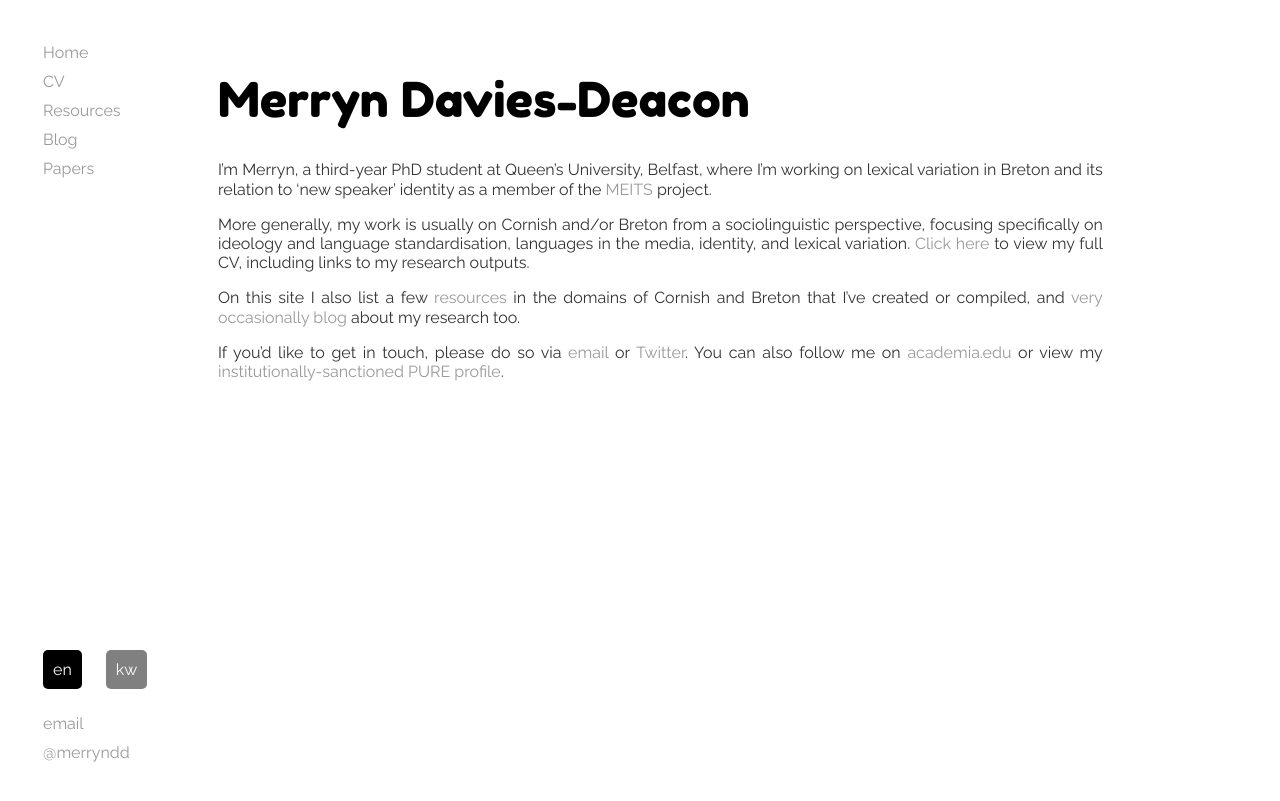
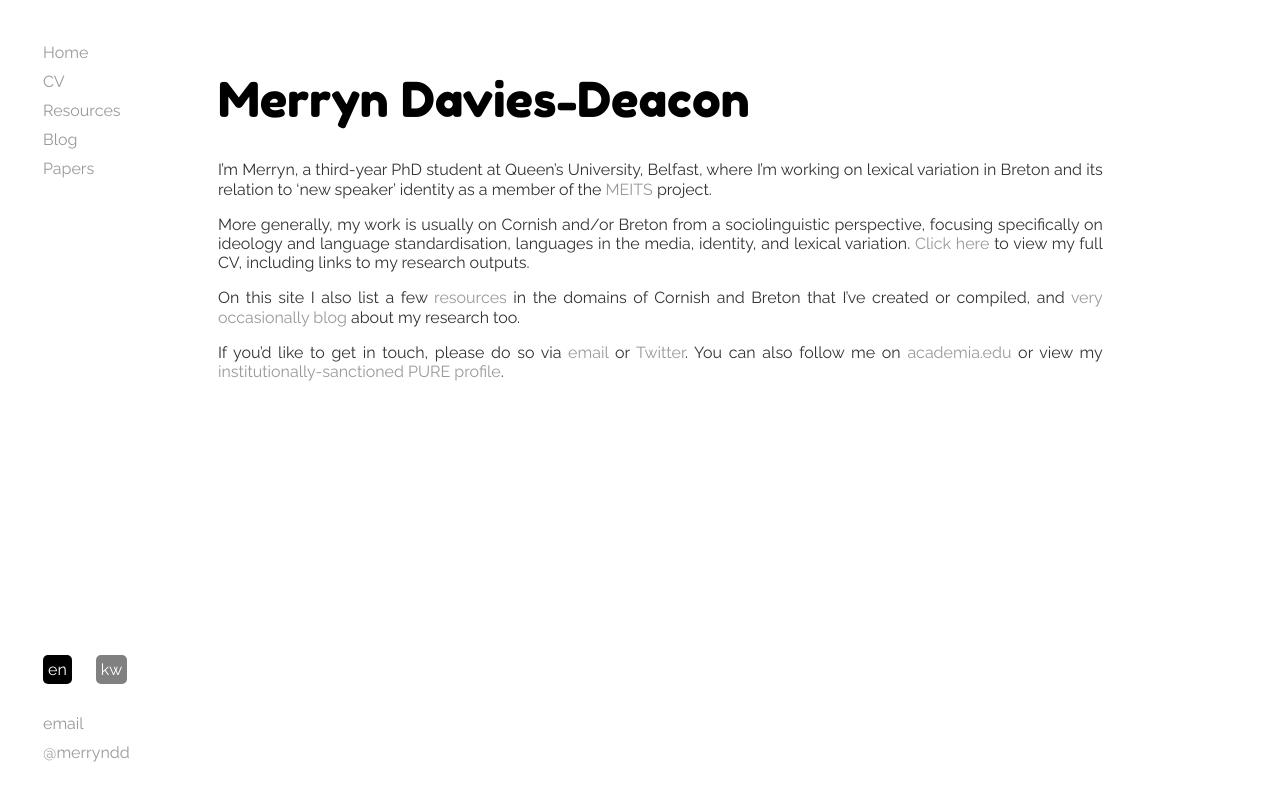
Before and after one commit to merryndd/merryndd.github.io, a Jekyll site: the page built from index.html, in a window 1280 px wide. Shown: the top 801 px of the page. Built offline with Jekyll 4.4.1, drawn with Linux system fonts in a browser that asks for light colours.

Commit message:
Update english.css

```diff
--- a/css/english.css
+++ b/css/english.css
@@ -6,7 +6,7 @@
 	color: white;
     background-color: black;
 	cursor: default;
-	padding: 10px;
+	padding: 5px;
     border-radius: 5px;
 }
 
@@ -21,7 +21,7 @@
 .langkw {
 	color: white;
     background-color: gray;
-	padding: 10px;
+	padding: 5px;
     border-radius: 5px;
 }
 
```
